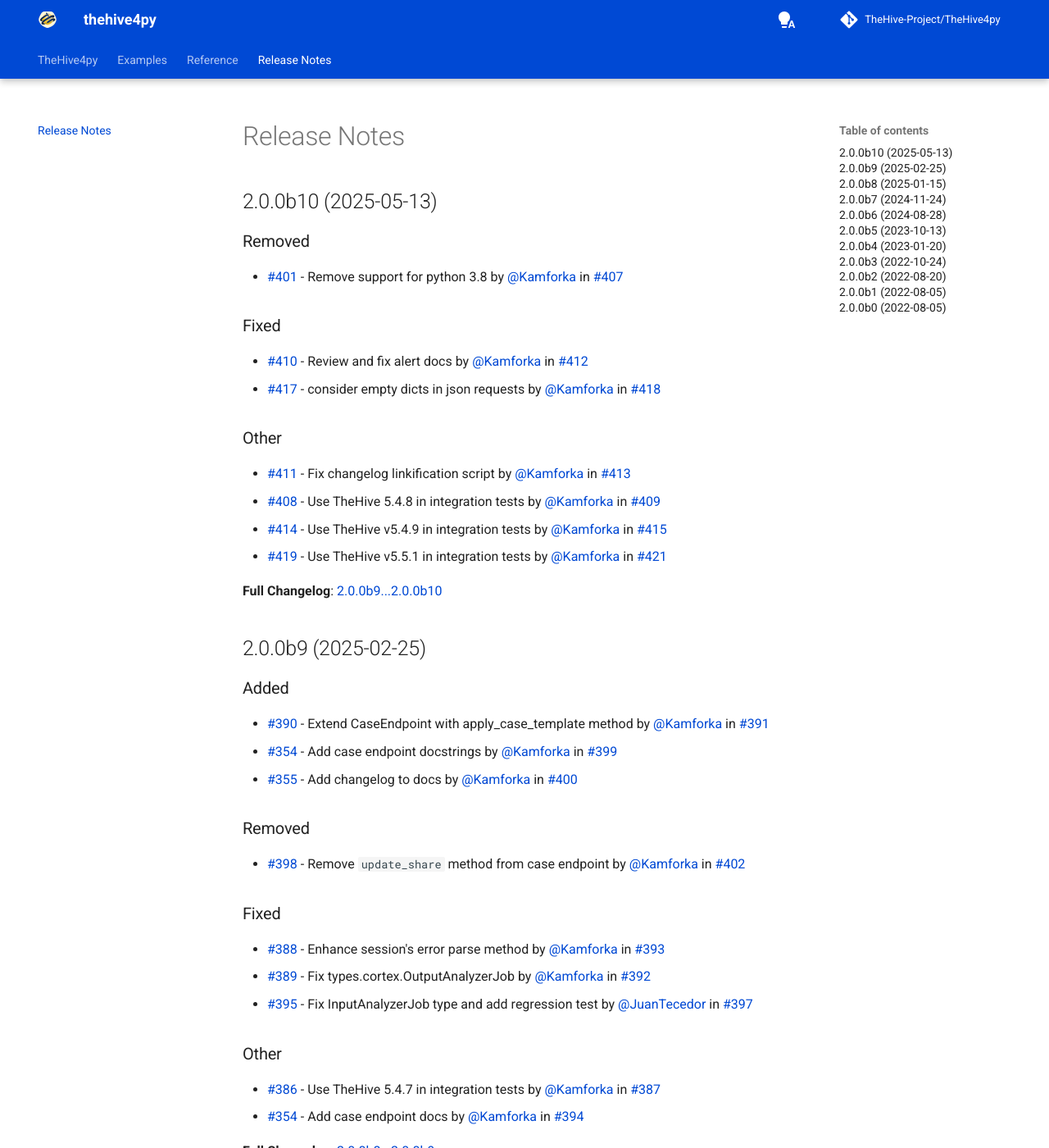
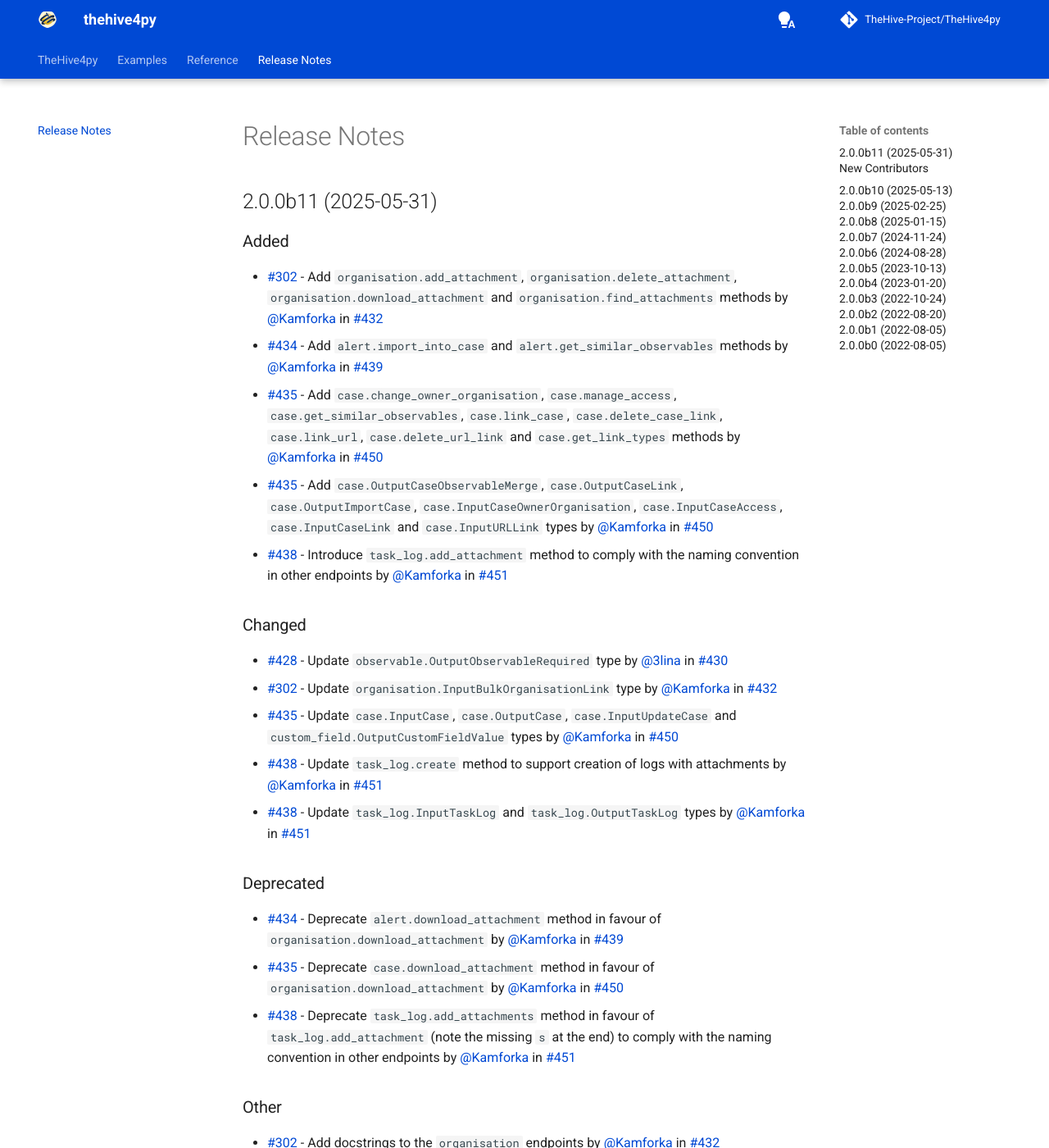
Before and after one commit to TheHive-Project/TheHive4py, an MkDocs documentation site: the page built from docs/release-notes.md, in a window 1280 px wide and 1400 px high. Shown: the whole window at 82% size. Built offline with MkDocs 1.6.1 and Material for MkDocs 9.7.7, drawn with Linux system fonts in a browser that asks for light colours; comment, search, counter and statistics services are not loaded; the version menu is left out; some of the changed text lies outside the part shown.

Commit message:
#452 - Release 2.0.0b11

```diff
--- a/docs/release-notes.md
+++ b/docs/release-notes.md
@@ -5,6 +5,35 @@
     display: none
   }
 </style>
+
+## 2.0.0b11 (2025-05-31)
+### Added
+* [#302](https://github.com/TheHive-Project/TheHive4py/issues/302) - Add `organisation.add_attachment`, `organisation.delete_attachment`, `organisation.download_attachment` and `organisation.find_attachments` methods by [@Kamforka](https://github.com/Kamforka) in [#432](https://github.com/TheHive-Project/TheHive4py/pull/432)
+* [#434](https://github.com/TheHive-Project/TheHive4py/issues/434) - Add `alert.import_into_case` and `alert.get_similar_observables` methods by [@Kamforka](https://github.com/Kamforka) in [#439](https://github.com/TheHive-Project/TheHive4py/pull/439)
+* [#435](https://github.com/TheHive-Project/TheHive4py/issues/435) - Add `case.change_owner_organisation`, `case.manage_access`, `case.get_similar_observables`, `case.link_case`, `case.delete_case_link`, `case.link_url`, `case.delete_url_link` and `case.get_link_types` methods by [@Kamforka](https://github.com/Kamforka)  in [#450](https://github.com/TheHive-Project/TheHive4py/pull/450)
+* [#435](https://github.com/TheHive-Project/TheHive4py/issues/435) - Add `case.OutputCaseObservableMerge`, `case.OutputCaseLink`, `case.OutputImportCase`, `case.InputCaseOwnerOrganisation`, `case.InputCaseAccess`, `case.InputCaseLink` and `case.InputURLLink` types by [@Kamforka](https://github.com/Kamforka)  in [#450](https://github.com/TheHive-Project/TheHive4py/pull/450)
+* [#438](https://github.com/TheHive-Project/TheHive4py/issues/438) - Introduce `task_log.add_attachment` method to comply with the naming convention in other endpoints by [@Kamforka](https://github.com/Kamforka) in [#451](https://github.com/TheHive-Project/TheHive4py/pull/451)
+### Changed
+* [#428](https://github.com/TheHive-Project/TheHive4py/issues/428) - Update `observable.OutputObservableRequired` type by [@3lina](https://github.com/3lina) in [#430](https://github.com/TheHive-Project/TheHive4py/pull/430)
+* [#302](https://github.com/TheHive-Project/TheHive4py/issues/302) - Update `organisation.InputBulkOrganisationLink` type by [@Kamforka](https://github.com/Kamforka) in [#432](https://github.com/TheHive-Project/TheHive4py/pull/432)
+* [#435](https://github.com/TheHive-Project/TheHive4py/issues/435) - Update `case.InputCase`, `case.OutputCase`, `case.InputUpdateCase` and `custom_field.OutputCustomFieldValue` types by [@Kamforka](https://github.com/Kamforka)  in [#450](https://github.com/TheHive-Project/TheHive4py/pull/450)
+* [#438](https://github.com/TheHive-Project/TheHive4py/issues/438) - Update `task_log.create` method to support creation of logs with attachments by [@Kamforka](https://github.com/Kamforka) in [#451](https://github.com/TheHive-Project/TheHive4py/pull/451)
+* [#438](https://github.com/TheHive-Project/TheHive4py/issues/438) - Update `task_log.InputTaskLog` and `task_log.OutputTaskLog` types by [@Kamforka](https://github.com/Kamforka) in [#451](https://github.com/TheHive-Project/TheHive4py/pull/451)
+
+### Deprecated
+* [#434](https://github.com/TheHive-Project/TheHive4py/issues/434) - Deprecate `alert.download_attachment` method in favour of `organisation.download_attachment` by [@Kamforka](https://github.com/Kamforka) in [#439](https://github.com/TheHive-Project/TheHive4py/pull/439)
+* [#435](https://github.com/TheHive-Project/TheHive4py/issues/435) - Deprecate `case.download_attachment` method in favour of `organisation.download_attachment` by [@Kamforka](https://github.com/Kamforka) in [#450](https://github.com/TheHive-Project/TheHive4py/pull/450)
+* [#438](https://github.com/TheHive-Project/TheHive4py/issues/438) - Deprecate `task_log.add_attachments` method in favour of `task_log.add_attachment` (note the missing `s` at the end) to comply with the naming convention in other endpoints by [@Kamforka](https://github.com/Kamforka) in [#451](https://github.com/TheHive-Project/TheHive4py/pull/451)
+
+### Other
+* [#302](https://github.com/TheHive-Project/TheHive4py/issues/302) - Add docstrings to the `organisation` endpoints by [@Kamforka](https://github.com/Kamforka) in [#432](https://github.com/TheHive-Project/TheHive4py/pull/432)
+* [#425](https://github.com/TheHive-Project/TheHive4py/issues/425) - Use TheHive v5.5.2 in integration tests by [@Kamforka](https://github.com/Kamforka) in [#433](https://github.com/TheHive-Project/TheHive4py/pull/433)
+* [#438](https://github.com/TheHive-Project/TheHive4py/issues/438) - Add docstrings to the `task_log` endpoints by [@Kamforka](https://github.com/Kamforka) in [#451](https://github.com/TheHive-Project/TheHive4py/pull/451)
+
+## New Contributors
+* [@3lina](https://github.com/3lina) made their first contribution in [#430](https://github.com/TheHive-Project/TheHive4py/pull/430)
+
+**Full Changelog**: [2.0.0b10...2.0.0b11](https://github.com/TheHive-Project/TheHive4py/compare/2.0.0b10...2.0.0b11)
 
 ## 2.0.0b10 (2025-05-13)
 ### Removed
--- a/pyproject.toml
+++ b/pyproject.toml
@@ -5,7 +5,7 @@
 [project]
 name = "thehive4py"
 description = "Python client for TheHive5"
-version = "2.0.0b10"
+version = "2.0.0b11"
 requires-python = ">=3.9"
 dependencies = ["requests~=2.27"]
 readme = "README.md"
@@ -29,7 +29,7 @@
 audit = ["bandit", "pip-audit"]
 build = ["build", "twine"]
 docs = ["mkdocs", "mkdocs-material", "mkdocstrings-python", "mike"]
-lint = ["black",  "flake8-pyproject", "mypy", "pre-commit"]
+lint = ["black", "flake8-pyproject", "mypy", "pre-commit"]
 test = ["pytest", "pytest-cov"]
 dev = ["thehive4py[audit, lint, test, build, docs]"]
 
@@ -43,7 +43,7 @@
 omit = ["tests/*", "thehive4py/types/*"]
 
 [tool.flake8]
-max-line-length=88
+max-line-length = 88
 per-file-ignores = [
     "thehive4py/__init__.py:F401",
     "thehive4py/endpoints/__init__.py:F401",
```
